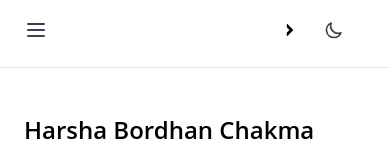
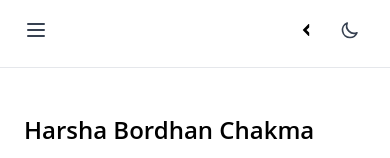
Before and after one commit to HarshaBordhan/harshabordhan, a Next.js app: page / in a window 390 px wide. Shown: the top 158 px of the page. Built offline with nearby package versions, Linux system fonts and the light colour scheme.

Commit message:
Fixed Prolems

```diff
--- a/components/Layout/Header.js
+++ b/components/Layout/Header.js
@@ -73,7 +73,7 @@ export default function Header({ color, colorTheme }) {
               </svg>
             )}
           </button>
-          <label className="leftside w-1/3 relative">
+          <label className="leftside w-1/3">
             <ul className="navul w-full flex justify-between flex-row">
               <li className="nav-items">
                 <Link href="/">
--- a/styles/globals.css
+++ b/styles/globals.css
@@ -246,14 +246,13 @@ a {
     }
 
     .rightside {
-      width: 85%;
-      margin-right: 1rem;
+      margin-right: 0px;
     }
 
     .colorsdiv {
       padding-top: 0px;
       height: auto;
-      left: calc(40% - 72px);
+      left: calc(42% - 72px);
     }
 
     .colorsbar {
@@ -263,7 +262,7 @@ a {
 
     .rotation {
       /* transition: 0.2s all ease-out; */
-      transform: rotate(-90deg);
+      transform: rotate(90deg);
     }
 
     .footer-content {
```
